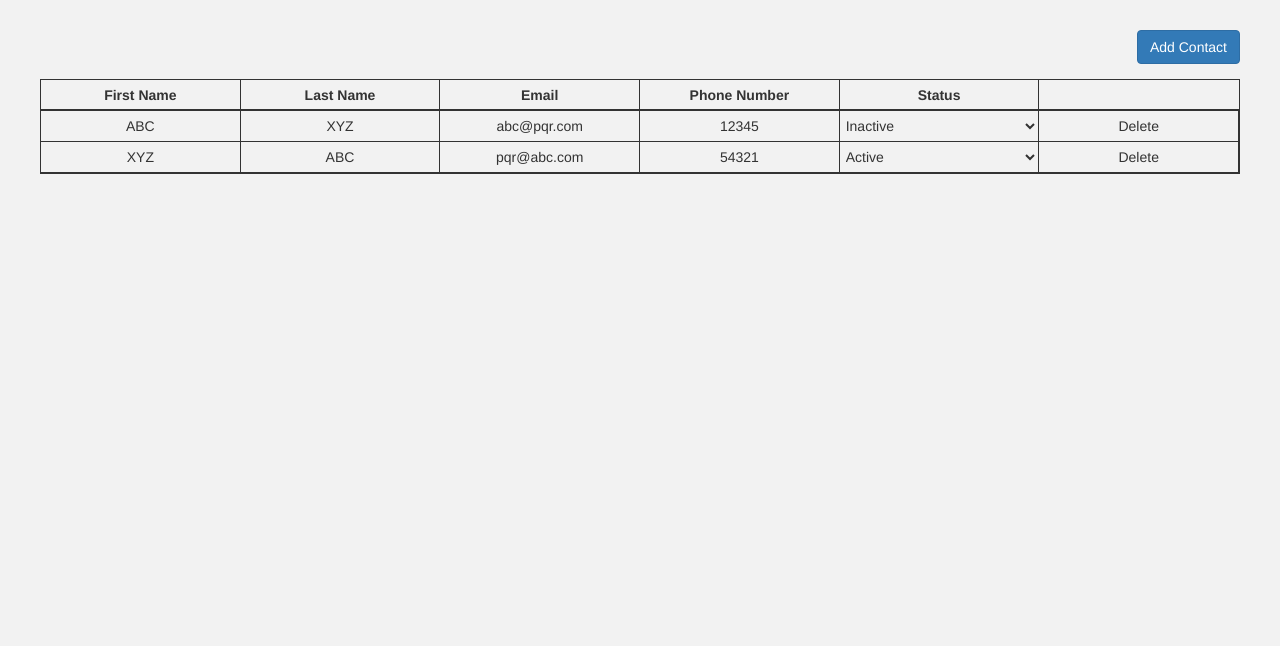
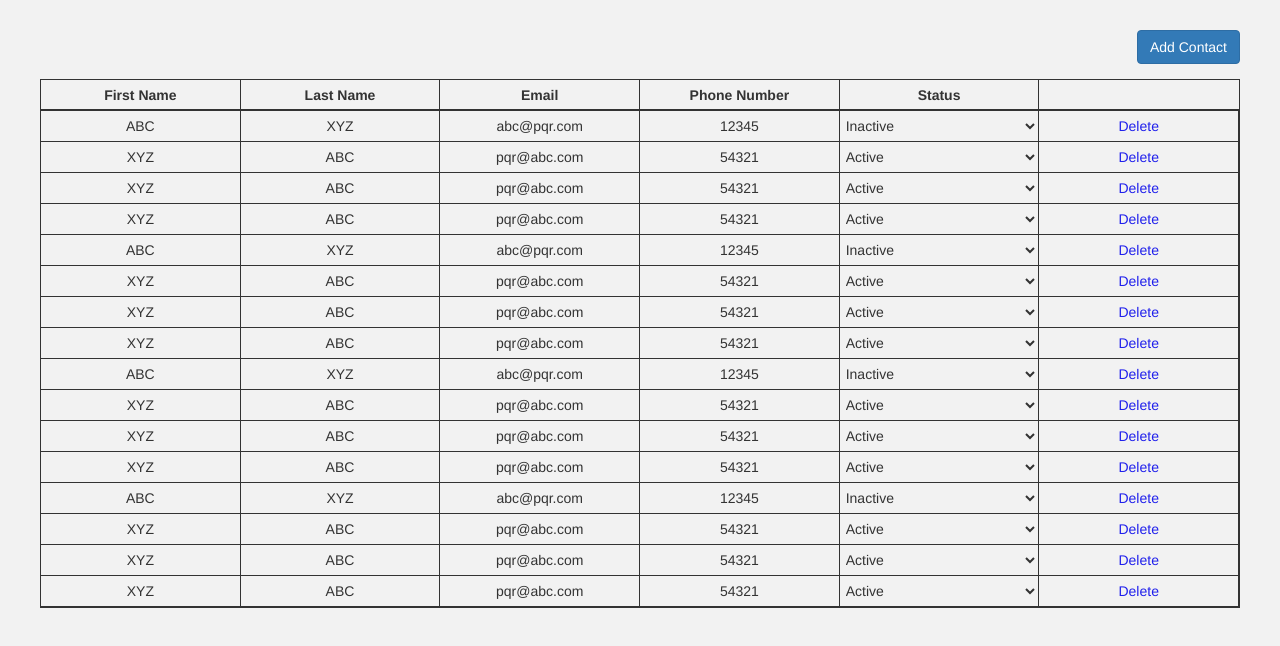
Before and after one commit to maheshrevanwar1992/custom-table, a React (Create React App) app: page / in a window 1280 px wide. Shown: the top 646 px of the page. Built offline with nearby package versions, Linux system fonts and the light colour scheme.

Commit message:
addd no results found support

```diff
--- a/src/components/CustomTable/CustomTable.jsx
+++ b/src/components/CustomTable/CustomTable.jsx
@@ -9,7 +9,7 @@ export default class CustomTable extends React.PureComponent {
             <div className='custom-table-wrapper'>
                 {
                     React.Children.map(this.props.children, (child) => {
-                        if (child.type === TableHeader) {
+                        if (child && child.type === TableHeader) {
                             return <TableHeader>{child.props.children}</TableHeader>
                         }
                         return child;
--- a/src/components/Examples/ContactList/ContactList.css
+++ b/src/components/Examples/ContactList/ContactList.css
@@ -25,3 +25,18 @@ html, body{
     justify-content: center;
     align-items: center;
 }
+
+.contact-list .no-results-found
+{
+    display: flex;
+    align-items: center;
+    justify-content: center;
+    font-size: 20px;
+    color: #BBB;
+    padding: 20px;
+}
+
+.contact-list .link {
+    color: #2020ec;
+    cursor: pointer;
+}
--- a/src/components/Examples/ContactList/components/List.jsx
+++ b/src/components/Examples/ContactList/components/List.jsx
@@ -21,6 +21,7 @@ export default class List extends React.PureComponent {
                     <CustomTable.HeaderCell></CustomTable.HeaderCell>
                 </CustomTable.TableHeader>
                 {
+                    contactListData.length > 0 &&
                     contactListData.map((contact) => (
                         <CustomTable.Row key={contact.id}>
                             <CustomTable.Cell>
@@ -50,6 +51,10 @@ export default class List extends React.PureComponent {
                         </CustomTable.Row>
                     ))
                 }
+                {
+                    contactListData.length === 0 &&
+                    (<div className='no-results-found row'>No Contacts found</div>)
+                }
             </CustomTable>
         );
     }
--- a/src/data/ContactList.json
+++ b/src/data/ContactList.json
@@ -14,5 +14,117 @@
         "phoneNumber": "54321",
         "email": "pqr@abc.com",
         "status": "Active"
+    },
+    {
+        "id": 3,
+        "firstName": "XYZ",
+        "lastName": "ABC",
+        "phoneNumber": "54321",
+        "email": "pqr@abc.com",
+        "status": "Active"
+    },
+    {
+        "id": 4,
+        "firstName": "XYZ",
+        "lastName": "ABC",
+        "phoneNumber": "54321",
+        "email": "pqr@abc.com",
+        "status": "Active"
+    },
+    {
+        "id": 5,
+        "firstName": "ABC",
+        "lastName": "XYZ",
+        "phoneNumber": "12345",
+        "email": "abc@pqr.com",
+        "status": "Inactive"
+    },
+    {
+        "id": 6,
+        "firstName": "XYZ",
+        "lastName": "ABC",
+        "phoneNumber": "54321",
+        "email": "pqr@abc.com",
+        "status": "Active"
+    },
+    {
+        "id": 7,
+        "firstName": "XYZ",
+        "lastName": "ABC",
+        "phoneNumber": "54321",
+        "email": "pqr@abc.com",
+        "status": "Active"
+    },
+    {
+        "id": 8,
+        "firstName": "XYZ",
+        "lastName": "ABC",
+        "phoneNumber": "54321",
+        "email": "pqr@abc.com",
+        "status": "Active"
+    },
+    {
+        "id": 9,
+        "firstName": "ABC",
+        "lastName": "XYZ",
+        "phoneNumber": "12345",
+        "email": "abc@pqr.com",
+        "status": "Inactive"
+    },
+    {
+        "id": 10,
+        "firstName": "XYZ",
+        "lastName": "ABC",
+        "phoneNumber": "54321",
+        "email": "pqr@abc.com",
+        "status": "Active"
+    },
+    {
+        "id": 11,
+        "firstName": "XYZ",
+        "lastName": "ABC",
+        "phoneNumber": "54321",
+        "email": "pqr@abc.com",
+        "status": "Active"
+    },
+    {
+        "id": 12,
+        "firstName": "XYZ",
+        "lastName": "ABC",
+        "phoneNumber": "54321",
+        "email": "pqr@abc.com",
+        "status": "Active"
+    },
+    {
+        "id": 13,
+        "firstName": "ABC",
+        "lastName": "XYZ",
+        "phoneNumber": "12345",
+        "email": "abc@pqr.com",
+        "status": "Inactive"
+    },
+    {
+        "id": 14,
+        "firstName": "XYZ",
+        "lastName": "ABC",
+        "phoneNumber": "54321",
+        "email": "pqr@abc.com",
+        "status": "Active"
+    },
+    {
+        "id": 15,
+        "firstName": "XYZ",
+        "lastName": "ABC",
+        "phoneNumber": "54321",
+        "email": "pqr@abc.com",
+        "status": "Active"
+    },
+    {
+        "id": 16,
+        "firstName": "XYZ",
+        "lastName": "ABC",
+        "phoneNumber": "54321",
+        "email": "pqr@abc.com",
+        "status": "Active"
     }
 ]
```
